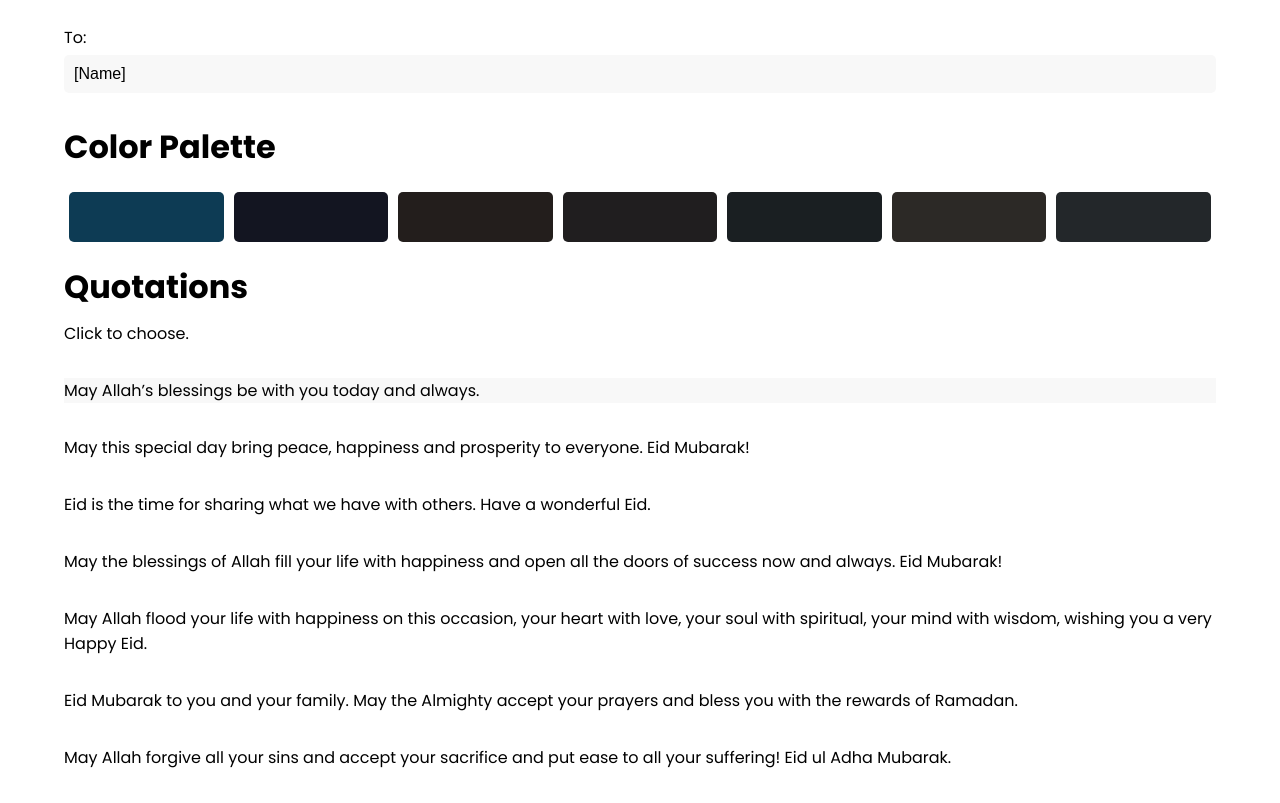
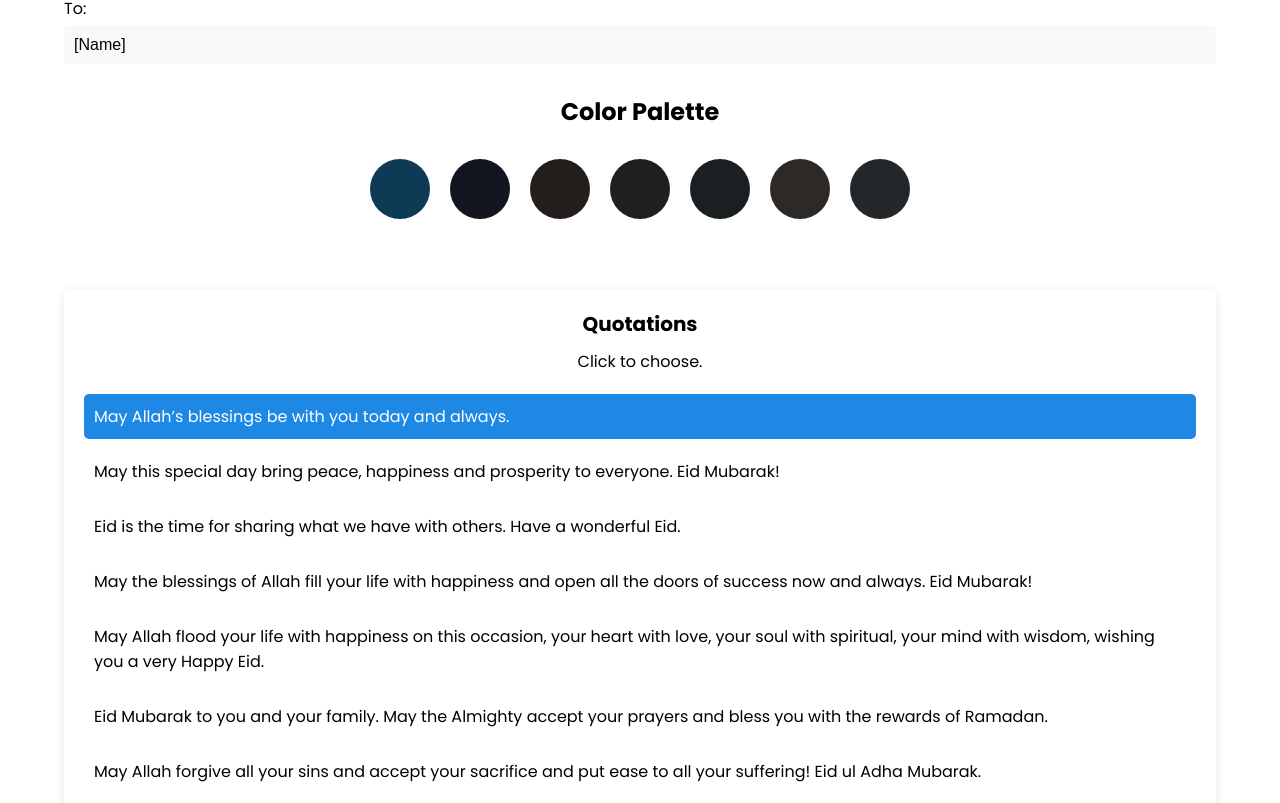
Before and after one commit to AA961/eid-cards, a Nuxt app: page / in a window 1280 px wide. Shown: the part 997-1800 px from the top of the page. Built offline with nearby package versions, Linux system fonts and the light colour scheme.

Commit message:
updating share features and immprove css

```diff
--- a/app.vue
+++ b/app.vue
@@ -12,4 +12,16 @@
   box-sizing: border-box;
   // font-family: 'Poppins', sans-serif;
 }
+
+.mtb-1{
+  margin: 1rem auto;
+}
+
+.mtb-2{
+  margin: 1rem auto;
+}
+
+.mtb-3{
+  margin: 3rem auto;
+}
 </style>
--- a/pages/index.vue
+++ b/pages/index.vue
@@ -2,7 +2,8 @@
 import html2canvas from 'html2canvas';
 import { useRoute, useRouter } from 'vue-router'
 
-const route = useRoute()
+const route = useRoute();
+let visibleCardOnly = ref(false)
 // const router = useRouter()
 
 let toName = ref("[Name]");
@@ -14,6 +15,7 @@ if (route.query.to && route.query.from) {
     // set toName and fromName from query params
     toName.value = route.query.to
     fromName.value = route.query.from
+    visibleCardOnly.value = true
 
 
     // do something with toName and fromName, e.g. pass them to a component
@@ -38,7 +40,7 @@ useHead({
     meta: [
         {
             name: 'viewport',
-            content: 'width=1024'
+            content: 'width=780'
         }
     ]
 })
@@ -117,6 +119,14 @@ const selectQuotation = (quotation) => selectedQuotation.value = quotation;
 const selectedColor = ref(palettes[0]);
 const selectColor = (color) => selectedColor.value = color;
 
+function createYourCard() {
+    fromName.value = toName.value
+    toName.value = "[Name]";
+    visibleCardOnly.value = false;
+    selectedColor.value = palettes[1];
+    selectedQuotation.value = quotes[quotes.length - 2];
+}
+
 const saveCardAsImage = () => {
     //  showBranding.value = false
     const branding = document.querySelector('.branding');
@@ -170,7 +180,7 @@ const openImage = () => {
 <template>
     <section>
         <div class="container">
-            <h2 class="preview-heading">Card Preview</h2>
+            <h2 class="preview-heading" v-show="!visibleCardOnly">Card Preview</h2>
             <div class="card-wrapper">
                 <div class="card-container" :style="{ backgroundColor: selectedColor.bg }">
                     <div class="left-side">
@@ -226,9 +236,13 @@ const openImage = () => {
 
             </div>
 
-            <div class="control-area">
+            <div class="create-your .mtb-3" v-if="visibleCardOnly">
+                <button @click="createYourCard" class="button secondary .mtb-3">Create Your Card</button>
+            </div>
+
+            <div class="control-area" v-show="!visibleCardOnly">
                 <div class="save-and-share">
-                    <button @click="saveCardAsImage" class="save-button button secondry">Save as Image</button>
+                    <button @click="saveCardAsImage" class="save-button button secondary">Save as Image</button>
                     <button class="share-button button primary"
                         @click="sendWhatsappMessage(`https://eidcards.netlify.app/?to=${toName}&from=${fromName}`)">Share
                         via WhatsApp</button>
@@ -283,7 +297,6 @@ const openImage = () => {
     bottom: 1%;
     font-family: 'Poppins', sans-serif;
 
-    // font-size: 5rem;
 }
 
 .hide {
@@ -333,7 +346,6 @@ const openImage = () => {
             border-radius: 10px;
             box-shadow: 0 0 10px rgba(0, 0, 0, 0.2);
 
-            // position: relative;
 
             .left-side {
 
@@ -356,7 +368,7 @@ const openImage = () => {
 
                 .qutation {
                     font-family: 'Great Vibes', cursive !important;
-                    font-size: 2rem;
+                    font-size: 1.6rem;
                     margin: 2rem auto;
                 }
             }
@@ -391,45 +403,80 @@ const openImage = () => {
     flex-direction: column;
     padding: 2rem;
 }
+.color-picker {
+    display: flex;
+    flex-direction: column;
+    align-items: center;
+    margin-bottom: 40px;
+}
 
-.color-picker__title,
-.quotation-picker__title,
-.name-inputs__title {
-    font-size: 32px;
-    margin: 0 0 10px;
+.color-picker__title {
+    margin-bottom: 20px;
+    font-size: 24px;
+    font-weight: bold;
 }
 
 .color-swatches {
     display: flex;
-    margin: 1rem auto;
+    flex-wrap: wrap;
+    justify-content: center;
+}
+
+.color-swatch {
+    width: 60px;
+    height: 60px;
+    margin: 10px;
+    cursor: pointer;
+    border-radius: 50%;
+    transition: transform 0.2s ease-in-out;
+}
+
+.color-swatch:hover {
+    transform: scale(1.1);
+}
+
+.quotation-picker {
+    display: flex;
+    flex-direction: column;
+    align-items: center;
+    margin-bottom: 40px;
+    box-shadow: 0px 2px 10px rgba(0, 0, 0, 0.1);
+    border-radius: 5px;
+    padding: 20px;
+    margin: 20px 0;
+}
+
+.quotation-picker__title {
+    font-size: 20px;
+    font-weight: bold;
+    margin-bottom: 10px;
 }
 
 .quotation-items {
-    ul {
-        li {
-            margin: 2rem auto;
-            cursor: pointer;
-            list-style-type: none;
-        }
-    }
+    margin-top: 20px;
 }
 
-.color-swatch {
-    width: calc(20% - 10px);
-    height: 50px;
-    margin: 5px;
-    border-radius: 5px;
-    cursor: pointer;
-    display: flex;
+.quotation-items ul {
+    list-style: none;
+    padding: 0;
+    margin: 0;
 }
 
-.quotation-item:hover,
-.color-swatch:hover {
-    background-color: rgba(0, 0, 0, 0.1);
+.quotation-item {
+    margin-bottom: 10px;
+    cursor: pointer;
+    padding: 10px;
+    border-radius: 5px;
+    transition: background-color 0.3s ease-in-out;
+}
+
+.quotation-item:hover {
+    background-color: #f2f2f2;
 }
 
 .quotation-item.selected {
-    background-color: #f8f8f8;
+    background-color: #1e88e5;
+    color: #fff;
 }
 
 .input-group {
```
